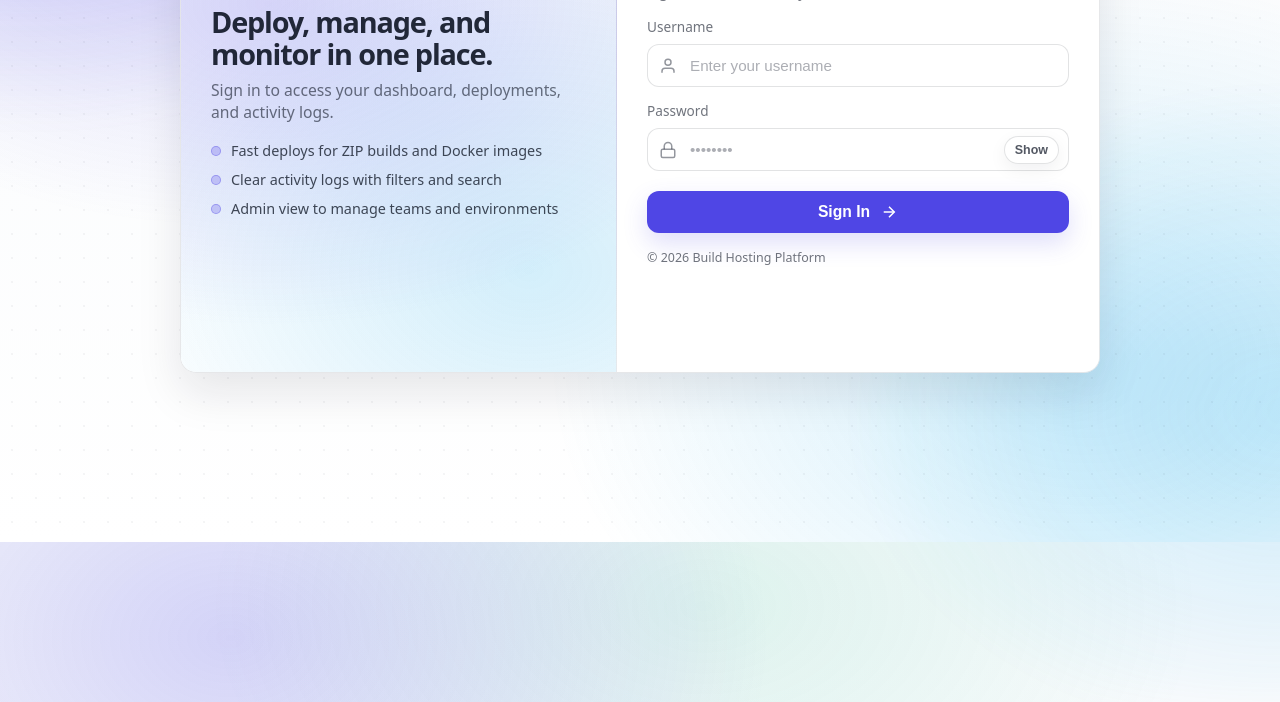
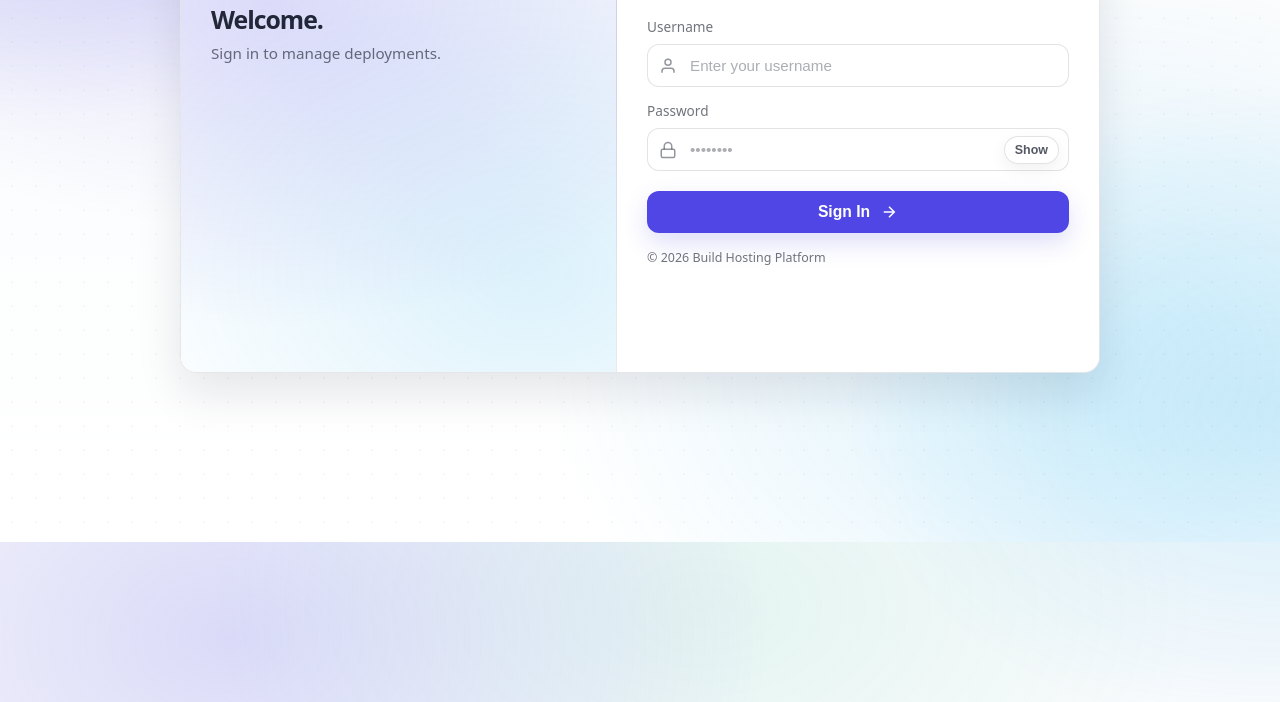
Before and after one commit to asrar5/testingenv, a website: page public/login.html in a window 1280 px wide. Shown: the part 258-960 px from the top of the page. Drawn offline with Linux system fonts and the light colour scheme.

Commit message:
Update HTML

```diff
--- a/public/login.html
+++ b/public/login.html
@@ -40,9 +40,9 @@
         body {
             font-family: 'Outfit', ui-sans-serif, system-ui, -apple-system, BlinkMacSystemFont, "Segoe UI", Roboto, "Helvetica Neue", Arial, "Noto Sans", "Apple Color Emoji", "Segoe UI Emoji";
             background:
-                radial-gradient(900px 650px at 18% 12%, rgba(79, 70, 229, 0.22), transparent 60%),
-                radial-gradient(900px 650px at 85% 78%, rgba(14, 165, 233, 0.18), transparent 60%),
-                radial-gradient(800px 520px at 55% 8%, rgba(16, 185, 129, 0.12), transparent 62%),
+                radial-gradient(900px 650px at 18% 12%, rgba(79, 70, 229, 0.18), transparent 60%),
+                radial-gradient(900px 650px at 85% 78%, rgba(14, 165, 233, 0.14), transparent 60%),
+                radial-gradient(800px 520px at 55% 8%, rgba(16, 185, 129, 0.09), transparent 62%),
                 linear-gradient(180deg, var(--bg) 0%, var(--bg-2) 100%);
             color: var(--text);
             display: grid;
@@ -58,9 +58,9 @@
             position: absolute;
             inset: -20%;
             background:
-                radial-gradient(760px 520px at 16% 20%, rgba(79, 70, 229, 0.26), transparent 63%),
-                radial-gradient(700px 520px at 86% 74%, rgba(14, 165, 233, 0.20), transparent 64%),
-                radial-gradient(640px 460px at 56% 6%, rgba(16, 185, 129, 0.12), transparent 66%);
+                radial-gradient(760px 520px at 16% 20%, rgba(79, 70, 229, 0.22), transparent 63%),
+                radial-gradient(700px 520px at 86% 74%, rgba(14, 165, 233, 0.16), transparent 64%),
+                radial-gradient(640px 460px at 56% 6%, rgba(16, 185, 129, 0.10), transparent 66%);
             filter: blur(18px);
             opacity: 0.95;
             pointer-events: none;
@@ -72,9 +72,9 @@
             position: absolute;
             inset: 0;
             background-image:
-                radial-gradient(rgba(15, 23, 42, 0.09) 1px, transparent 1px);
+                radial-gradient(rgba(15, 23, 42, 0.075) 1px, transparent 1px);
             background-size: 24px 24px;
-            opacity: 0.48;
+            opacity: 0.42;
             pointer-events: none;
             z-index: 0;
         }
@@ -116,15 +116,15 @@
         .card-aside {
             padding: 34px 30px;
             background:
-                radial-gradient(800px 520px at 20% 20%, rgba(79, 70, 229, 0.22), transparent 62%),
-                radial-gradient(700px 520px at 80% 78%, rgba(14, 165, 233, 0.18), transparent 64%),
+                radial-gradient(800px 520px at 20% 20%, rgba(79, 70, 229, 0.18), transparent 62%),
+                radial-gradient(700px 520px at 80% 78%, rgba(14, 165, 233, 0.14), transparent 64%),
                 linear-gradient(180deg, rgba(248, 250, 252, 0.92) 0%, rgba(255, 255, 255, 0.92) 100%);
             border-right: 1px solid rgba(17, 24, 39, 0.08);
         }
 
         .aside-title {
             margin-top: 18px;
-            font-size: 1.8rem;
+            font-size: 1.55rem;
             letter-spacing: -0.04em;
             line-height: 1.1;
         }
@@ -132,31 +132,7 @@
         .aside-subtitle {
             margin-top: 10px;
             color: var(--muted);
-            font-size: 0.98rem;
-        }
-
-        .aside-points {
-            margin-top: 18px;
-            display: grid;
-            gap: 10px;
-            color: rgba(17, 24, 39, 0.78);
-            font-size: 0.9rem;
-        }
-
-        .aside-point {
-            display: flex;
-            gap: 10px;
-            align-items: flex-start;
-        }
-
-        .aside-dot {
-            width: 10px;
-            height: 10px;
-            border-radius: 999px;
-            background: rgba(79, 70, 229, 0.25);
-            border: 1px solid rgba(79, 70, 229, 0.35);
-            margin-top: 5px;
-            flex: 0 0 auto;
+            font-size: 0.95rem;
         }
 
         .card-form {
@@ -424,19 +400,13 @@
                         </div>
                     </div>
 
-                    <h1 class="aside-title">Deploy, manage, and monitor in one place.</h1>
-                    <p class="aside-subtitle">Sign in to access your dashboard, deployments, and activity logs.</p>
-
-                    <div class="aside-points" aria-hidden="true">
-                        <div class="aside-point"><span class="aside-dot"></span><span>Fast deploys for ZIP builds and Docker images</span></div>
-                        <div class="aside-point"><span class="aside-dot"></span><span>Clear activity logs with filters and search</span></div>
-                        <div class="aside-point"><span class="aside-dot"></span><span>Admin view to manage teams and environments</span></div>
-                    </div>
+                    <h1 class="aside-title">Welcome.</h1>
+                    <p class="aside-subtitle">Sign in to manage deployments.</p>
                 </aside>
 
                 <div class="card-form">
-                    <div class="form-title">Welcome back</div>
-                    <div class="form-subtitle">Sign in to continue to your dashboard.</div>
+                    <div class="form-title">Sign in</div>
+                    <div class="form-subtitle">Continue to the dashboard.</div>
 
                     <div id="errorMsg" class="error" role="alert" aria-live="polite">
                         <svg viewBox="0 0 24 24" fill="none" stroke="currentColor" stroke-width="2">
```
